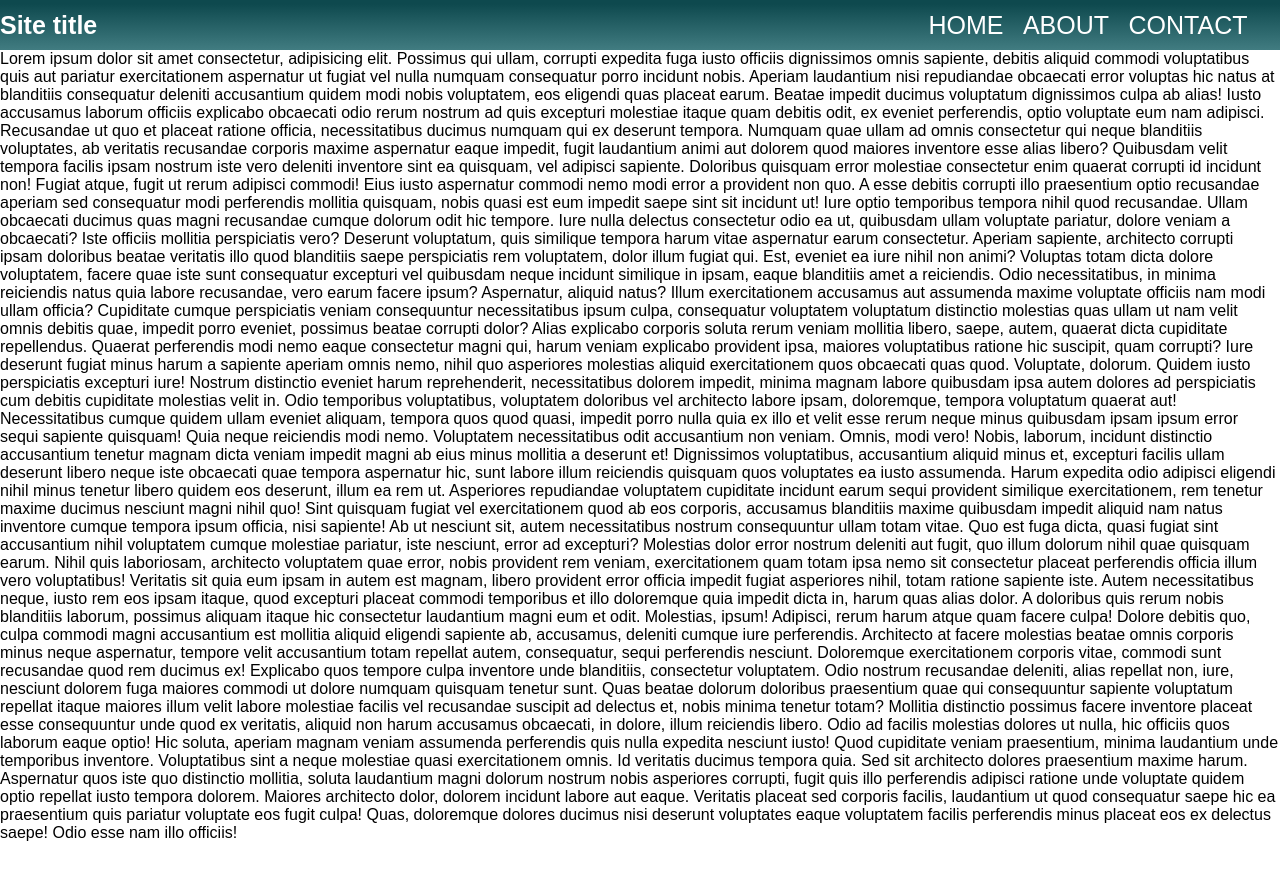
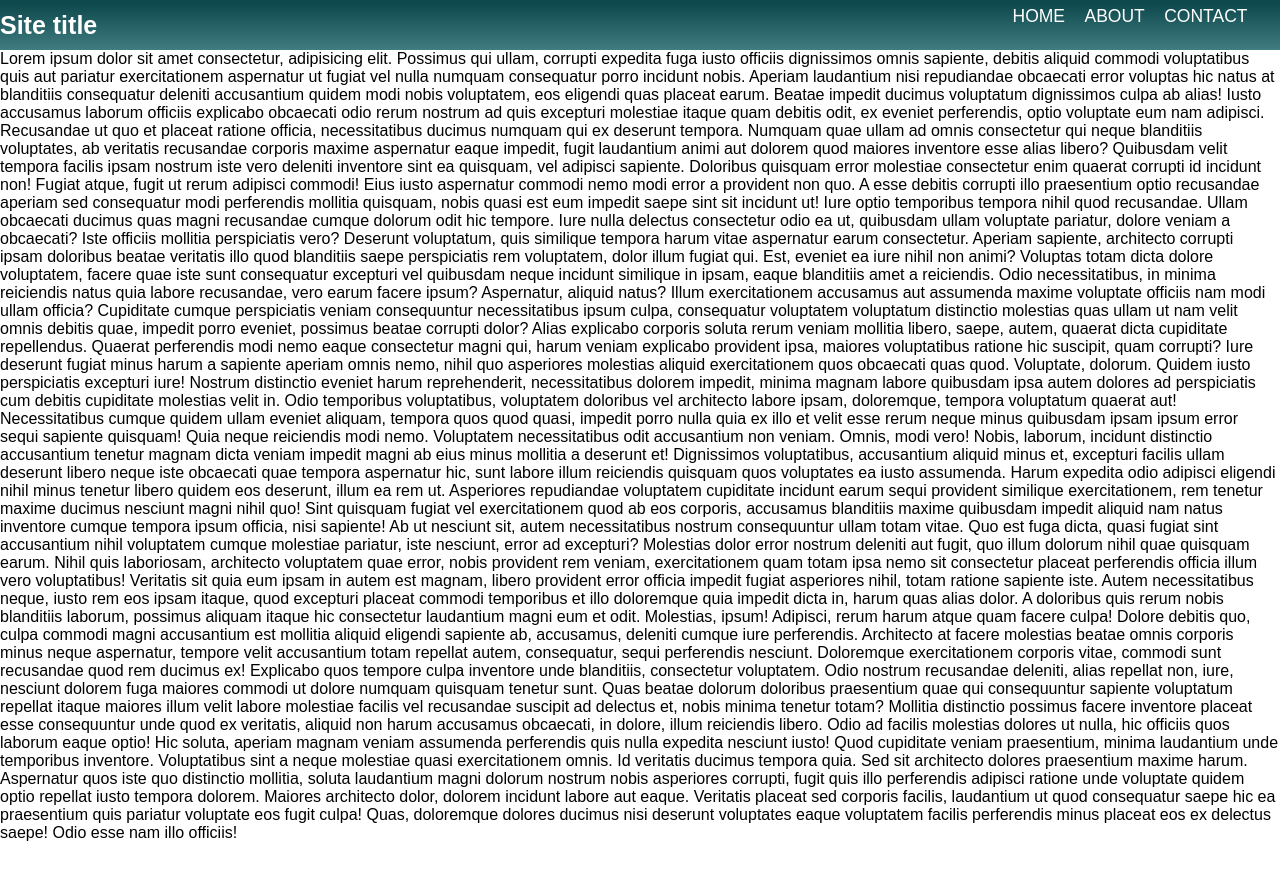
Before and after one commit to roshpyn/roshpyn.github.io, a plain HTML site: page index.html in a window 1280 px wide. Drawn offline with Linux system fonts and the light colour scheme.

Commit message:
font size

```diff
--- a/style.css
+++ b/style.css
@@ -41,11 +41,12 @@ h1 {
   color: var(--nav-color);
   height: var(--nav-bar-height);
 }
+
 .menu-links {
   color: inherit;
   text-decoration: inherit;
   vertical-align: middle;
-  line-height: 2em;
+  font-size: 0.7em;
 }
 /*  mobile navigation bar */
 @media only screen and (max-width: 768px)  {
@@ -89,6 +90,7 @@ h1 {
     /* background-image: linear-gradient(var(--nav-bg-color) 8%,var(--nav-list-color)); */
     background-color: var(--nav-list-color);
     border-bottom: 3px solid ;
+    line-height: 1.5em;
   }
   main {
     width: 100%;
```
